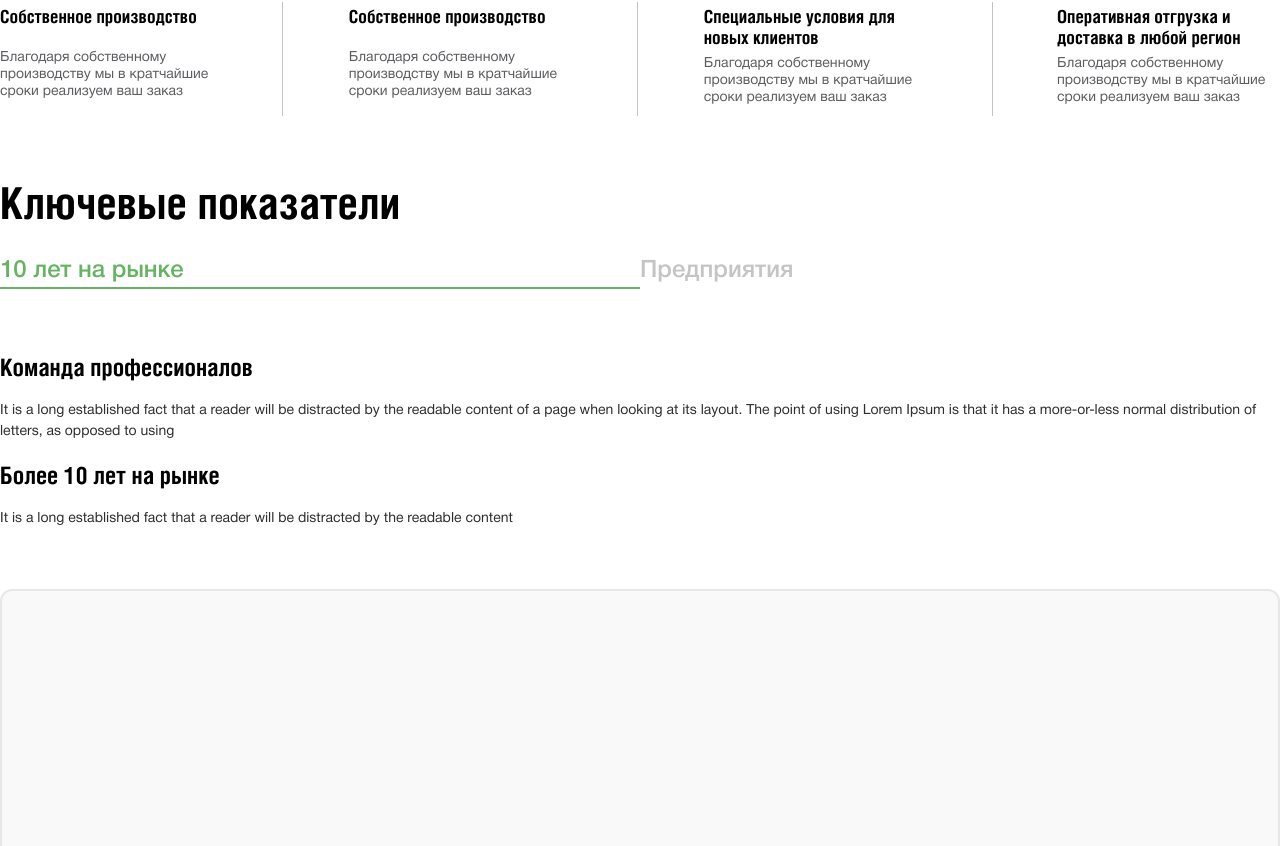
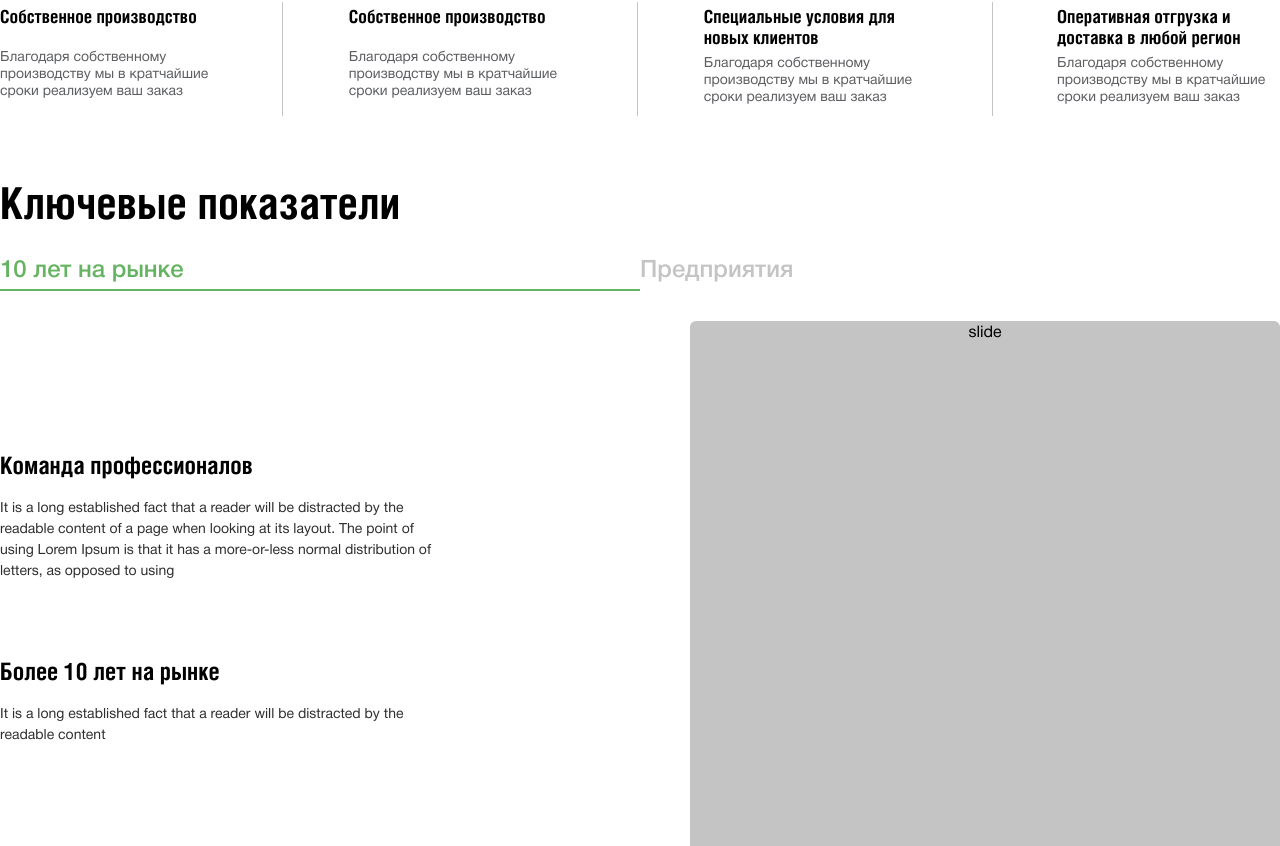
Before and after one commit to im-Arn/Agrosfera, a Next.js app: page / in a window 1280 px wide. Shown: the part 3134-3980 px from the top of the page. Built offline with nearby package versions, Linux system fonts and the light colour scheme.

Commit message:
fix Advantages

```diff
--- a/src/components/MainPage/MainAdvantages/index.jsx
+++ b/src/components/MainPage/MainAdvantages/index.jsx
@@ -15,26 +15,26 @@ const MainAdvantages = () => {
   };
 
   return (
-    <section className='w-full px-[25px] lg:px-[0px] flex flex-col gap-[30px] bg-[#ffffff]'>
+    <section className='w-full px-[25px] lg:px-[0px] pb-[60px] lg:pb-[30px] flex flex-col gap-[30px] border-b-[1px] border-[#С4С4С4] bg-[#ffffff]'>
       <Title2>Ключевые показатели</Title2>
       <nav className='w-full flex flex-row'>
-        <button className={`w-full h-[30px] lg:h-[30px] ${isOpen === 1 ? 'border-b-[2px] border-[#66B463]' : ''}
+        <button className={`w-full h-[30px] lg:h-[32px] ${isOpen === 1 ? 'border-b-[2px] border-[#66B463]' : ''}
       transition-all duration-75 ease-linear
       flex justify-start align-start`} onClick={toggleTab1}>
-          <p className={`text-[16px] leading-[20px] md:text-[24px] md:leading-[24px] font-medium
+          <p className={`text-[16px] leading-[19px] md:text-[24px] md:leading-[24px] font-medium
          ${isOpen === 1 ? 'text-[#66B463]' : 'text-[#C4C4C4]'} transition-all duration-75 ease-linear`}>10 лет на рынке</p>
         </button>
-        <button className={`w-full h-[30px] lg:h-[30px] ${isOpen === 2 ? 'border-b-[2px] border-[#66B463]' : ''}
+        <button className={`w-full h-[30px] lg:h-[32px] ${isOpen === 2 ? 'border-b-[2px] border-[#66B463]' : ''}
       transition-all duration-75 ease-linear
       flex justify-start align-start`} onClick={toggleTab2}>
-          <p className={`text-[16px] leading-[20px] md:text-[24px] md:leading-[24px] font-medium
+          <p className={`text-[16px] leading-[19px] md:text-[24px] md:leading-[24px] font-medium
          ${isOpen === 2 ? 'text-[#66B463]' : 'text-[#C4C4C4]'} transition-all duration-75 ease-linear`}>Предприятия</p>
         </button>
       </nav>
-      <div className='w-full pt-[30px] transition-all duration-300 ease-linear'>
+      <div className='w-full transition-all duration-300 ease-linear'>
         {isOpen === 1 &&
-          <article className='w-full flex flex-col gap-[30px] md:gap-[20px]'>
-            <ul className='w-full flex flex-col gap-[15px]'>
+          <article className='w-full flex flex-col lg:flex-row lg:justify-between gap-[30px] md:gap-[20px]'>
+            <ul className='w-full max-w-[444px] flex flex-col lg:self-center gap-[15px] lg:gap-[71px]'>
               <li className='w-full flex flex-col gap-[15px]'>
                 <h4 className='  text-[18px] heading-[22px] md:text-[24px] md:heading-[29px] text-[#000000] font-bold'>Команда профессионалов</h4>
                 <p className='text-[14px] heading-[18px] text-[#000000] font-normal text-[#2E2E2E]'>
@@ -49,14 +49,13 @@ const MainAdvantages = () => {
                 </p>
               </li>
             </ul>
-            <div className='w-full max-w-[590px] h-[550px] lg:hidden bg-[#C4C4C4] pb-[13px] text-center'>slide
+            <div className='w-full max-w-[590px] h-[550px] bg-[#C4C4C4] rounded-md pb-[13px] self-center lg:self-start text-center'>slide
             </div>
           </article>
         }
         {isOpen === 2 &&
-          <article className={`w-full lg:mb-[15px] lg:pt-[15px] flex flex-col gap-[30px] md:gap-[20px] transition-all duration-300 ease-linear
-                    text-white`}>
-            <ul className='w-full flex flex-col gap-[15px]'>
+          <article className='w-full flex flex-col lg:flex-row lg:justify-between gap-[30px] md:gap-[20px]'>
+            <ul className='w-full max-w-[444px] flex flex-col lg:self-center gap-[15px] lg:gap-[71px]'>
               <li className='w-full flex flex-col gap-[15px]'>
                 <h4 className='  text-[18px] heading-[22px] md:text-[24px] md:heading-[29px] text-[#000000] font-bold'>Команда профессионалов</h4>
                 <p className='text-[14px] heading-[18px] text-[#000000] font-normal text-[#2E2E2E]'>
@@ -71,7 +70,7 @@ const MainAdvantages = () => {
                 </p>
               </li>
             </ul>
-            <div className='w-full max-w-[590px] h-[550px] lg:hidden bg-[#66B463] pb-[13px]'>
+            <div className='w-full max-w-[590px] h-[550px] bg-[#66B463] pb-[13px] self-center lg:self-start text-center'>slide
             </div>
           </article>
         }
@@ -81,19 +80,3 @@ const MainAdvantages = () => {
 };
 
 export default MainAdvantages;
-
-{/* <div className={`max-w-[0%] pt-[10px] lg:mb-[15px] lg:pt-[15px] flex flex-col gap-[10px] md:gap-[20px] overflow-hidden transition-all duration-300 ease-linear
-text-white ${isOpen === 'tab1' ? 'max-w-full' : ''}`}>
-    <h4></h4>
-    <p className='lg:mb-[10px] text-[14px] leading-[17px] md:text-[16px] md:leading-[21px] font-normal text-[#2E2E2E]'>
-      It is a long established fact that a reader will be distracted by the readable content of a page when looking at its layout.
-      The point of using Lorem Ipsum is that it has a more-or-less normal distribution of letters, as opposed to using
-    </p>
-    <div className='w-full lg:hidden pb-[13px]'>
-      <Image
-      className='object-contain w-full max-h-[300px] rounded'
-      src={img}
-      alt={`изображение ${title}`}
-    />
-    </div>
-  </div> */}
```
